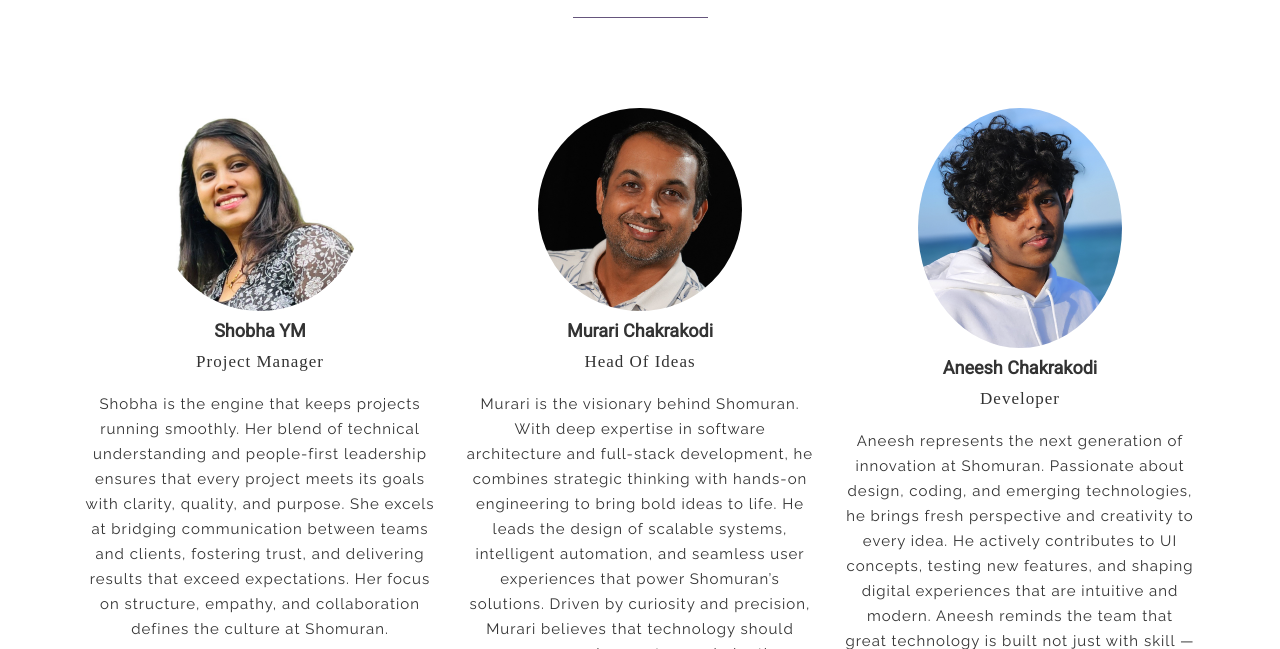
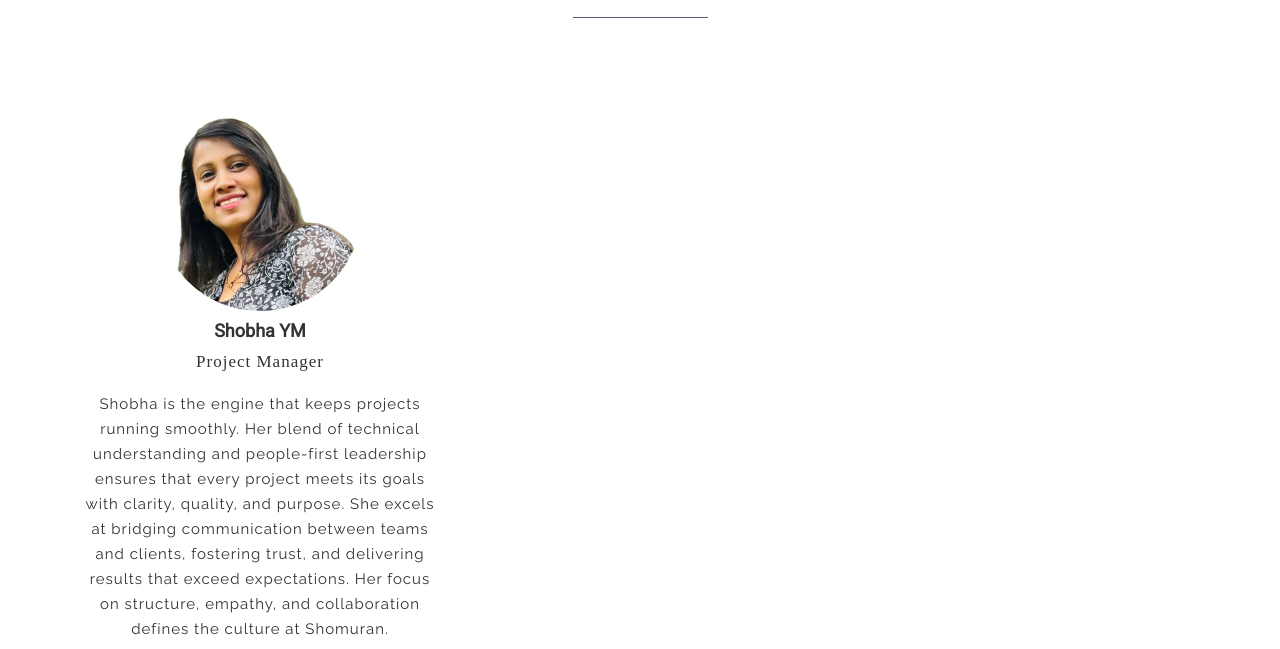
Before and after one commit to shomuranservices/shomuran.com, a plain HTML site: page index.html in a window 1280 px wide. Shown: the part 3084-3733 px from the top of the page. Drawn offline with Linux system fonts and the light colour scheme; a web font is replaced by a local one.

Commit message:
Comment out Murari and Aneesh profiles from team section

```diff
--- a/index.html
+++ b/index.html
@@ -263,16 +263,16 @@
 				        		</div>
 				        	</div>
 				    	</div>	<!-- col-md-4 -->
-				    	<div class="col-md-4 col-sm-6 text-center">
+				    	<!-- <div class="col-md-4 col-sm-6 text-center">
 				    		<div class= "row wow animated zoomIn" data-wow-delay="0.6s">
 				    			<div class= "col-md-8 col-md-offset-2">
-				    				<img class="img-circle img-responsive center-block" src="img/murari.jpg" alt= "Murari Chakrakodi" >
+				    				<img class="img-circle img-responsive center-block" src="img/murari_white.png" alt= "Murari Chakrakodi" >
 				    			</div>
 				    		</div>
 				        	<h4 class= "wow animated fadeInUp" data-wow-delay= "0.7s">Murari Chakrakodi</h4>
 				        	<p class= "member-title wow animated fadeIn" data-wow-delay= "0.8s">Head Of Ideas</p>
 				        	<p class= "team-member-description wow animated fadeIn" data-wow-delay= "0.9s">Murari is the visionary behind Shomuran. With deep expertise in software architecture and full-stack development, he combines strategic thinking with hands-on engineering to bring bold ideas to life.
-                                He leads the design of scalable systems, intelligent automation, and seamless user experiences that power Shomuran’s solutions.
+                                He leads the design of scalable systems, intelligent automation, and seamless user experiences that power Shomuran's solutions.
 
                                 Driven by curiosity and precision, Murari believes that technology should empower people — not overwhelm them.</p>
 				        	<div class= "row text-center wow animated fadeInDown" data-wow-delay= "0.5s">
@@ -288,11 +288,11 @@
 				        			</a>
 				        		</div>
 				        	</div>
-				    	</div>	<!-- col-md-4 -->
-				    	<div class="col-md-4 col-sm-6 text-center">
+				    	</div> -->	<!-- col-md-4 -->
+				    	<!-- <div class="col-md-4 col-sm-6 text-center">
 				    		<div class= "row wow animated zoomIn" data-wow-delay="1.1s">
 				    			<div class="col-md-8 col-md-offset-2">
-				    				<img class="img-circle img-responsive center-block" src="img/aneesh.png" alt= "Aneesh Chakrakodi" >
+				    				<img class="img-circle img-responsive center-block" src="img/aneesh_white.png" alt= "Aneesh Chakrakodi" >
 				    			</div>
 				    		</div>
 				        	<h4 class="wow animated fadeInUp" data-wow-delay= "1.2s">Aneesh Chakrakodi</h4>
@@ -316,7 +316,7 @@
 				        			</a>
 				        		</div>
 				        	</div>
-				      	</div>	<!-- col-md-4 -->
+				      	</div> -->	<!-- col-md-4 -->
 			    	</div> <!-- row main_content -->
 			    </div>	<!-- team-members -->
 			</div>	<!-- container -->
```
